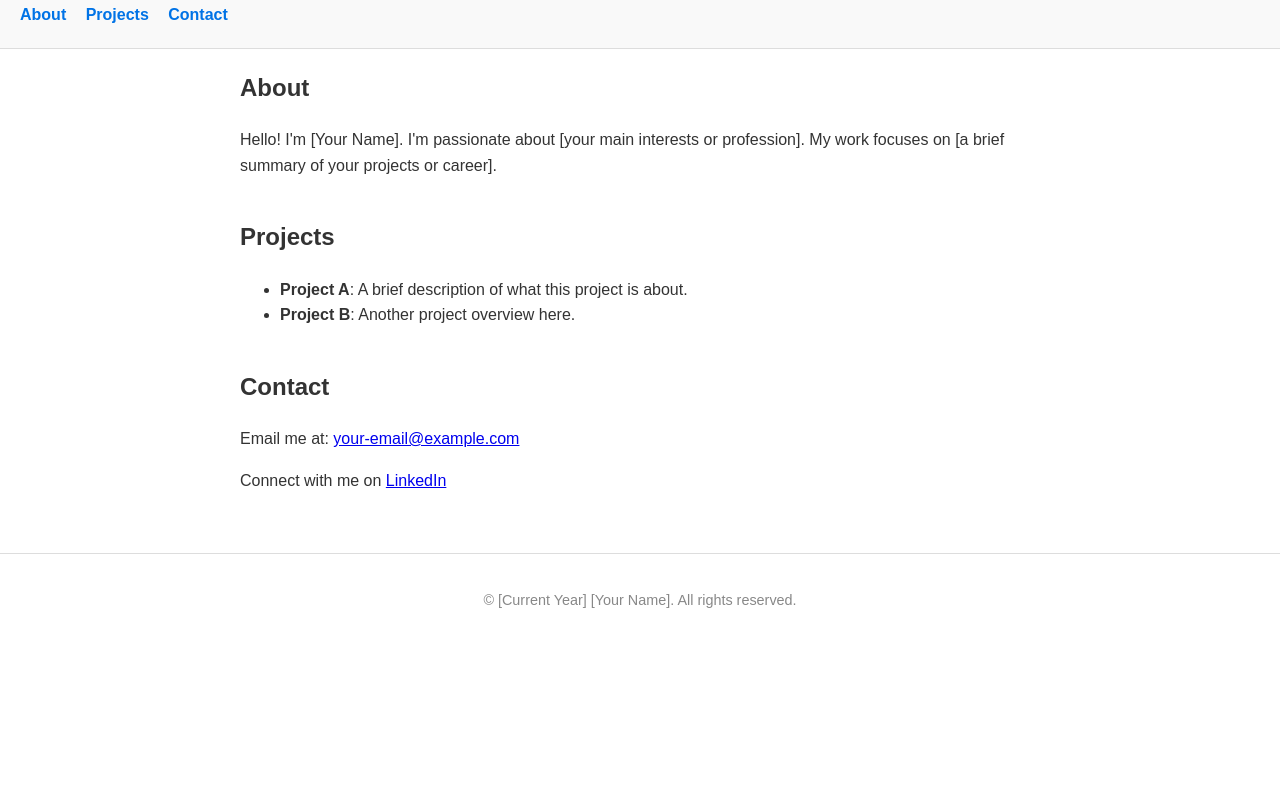
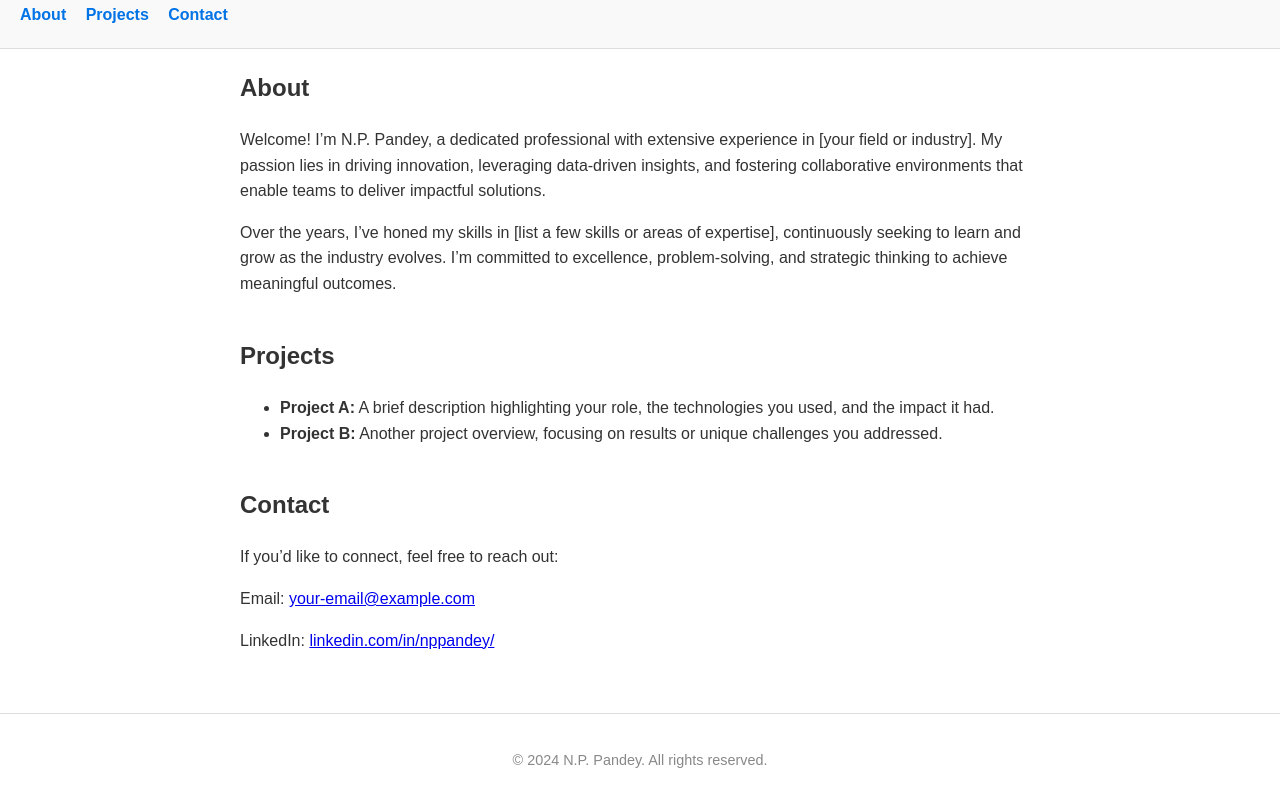
Before and after one commit to nppandey1211/nppandey1211.github.io, a plain HTML site: page index.html in a window 1280 px wide. Shown: the part 79-885 px from the top of the page. Before the commit the page ends 800 px from the top, so only its background shows below. Drawn offline with Linux system fonts and the light colour scheme.

Commit message:
Update index.html

```diff
--- a/index.html
+++ b/index.html
@@ -3,13 +3,13 @@
 <head>
   <meta charset="UTF-8" />
   <meta name="viewport" content="width=device-width, initial-scale=1.0"/>
-  <meta name="description" content="[Your Name]'s personal website.">
-  <title>[Your Name]</title>
+  <meta name="description" content="N.P. Pandey's personal website.">
+  <title>N.P. Pandey</title>
   <link rel="stylesheet" href="styles.css" />
 </head>
 <body>
   <header>
-    <h1>[Your Name]</h1>
+    <h1>N.P. Pandey</h1>
     <nav>
       <a href="#about">About</a>
       <a href="#projects">Projects</a>
@@ -20,28 +20,38 @@
   <main>
     <section id="about">
       <h2>About</h2>
-      <p>Hello! I'm [Your Name]. I'm passionate about [your main interests or profession].
-      My work focuses on [a brief summary of your projects or career].</p>
+      <p>Welcome! I’m N.P. Pandey, a dedicated professional with extensive experience in [your field or industry].
+      My passion lies in driving innovation, leveraging data-driven insights, and fostering collaborative
+      environments that enable teams to deliver impactful solutions.</p>
+      <p>Over the years, I’ve honed my skills in [list a few skills or areas of expertise], continuously seeking to
+      learn and grow as the industry evolves. I’m committed to excellence, problem-solving, and strategic thinking
+      to achieve meaningful outcomes.</p>
     </section>
 
     <section id="projects">
       <h2>Projects</h2>
       <ul>
-        <li><strong>Project A</strong>: A brief description of what this project is about.</li>
-        <li><strong>Project B</strong>: Another project overview here.</li>
+        <li><strong>Project A:</strong> A brief description highlighting your role, the technologies you used, and the impact it had.</li>
+        <li><strong>Project B:</strong> Another project overview, focusing on results or unique challenges you addressed.</li>
         <!-- Add more projects as needed -->
       </ul>
     </section>
 
     <section id="contact">
       <h2>Contact</h2>
-      <p>Email me at: <a href="mailto:your-email@example.com">your-email@example.com</a></p>
-      <p>Connect with me on <a href="https://www.linkedin.com/in/yourprofile" target="_blank" rel="noopener noreferrer">LinkedIn</a></p>
+      <p>If you’d like to connect, feel free to reach out:</p>
+      <p>Email: <a href="mailto:your-email@example.com">your-email@example.com</a></p>
+      <p>LinkedIn: <a href="https://www.linkedin.com/in/nppandey/" target="_blank" rel="noopener noreferrer">linkedin.com/in/nppandey/</a></p>
     </section>
   </main>
 
   <footer>
-    <p>&copy; [Current Year] [Your Name]. All rights reserved.</p>
+    <p>&copy; <span id="year"></span> N.P. Pandey. All rights reserved.</p>
   </footer>
+
+  <script>
+    // Dynamically update the year in the footer
+    document.getElementById('year').textContent = new Date().getFullYear();
+  </script>
 </body>
 </html>
```
